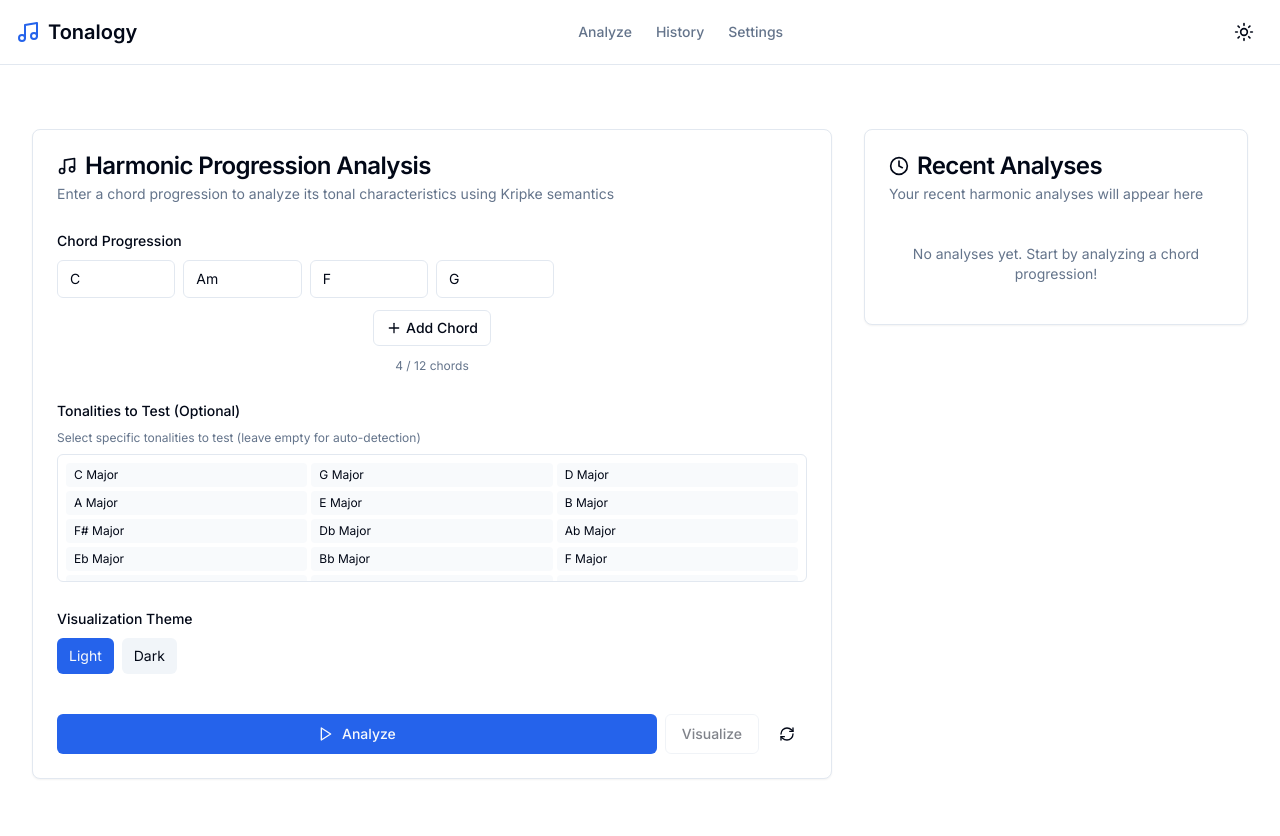
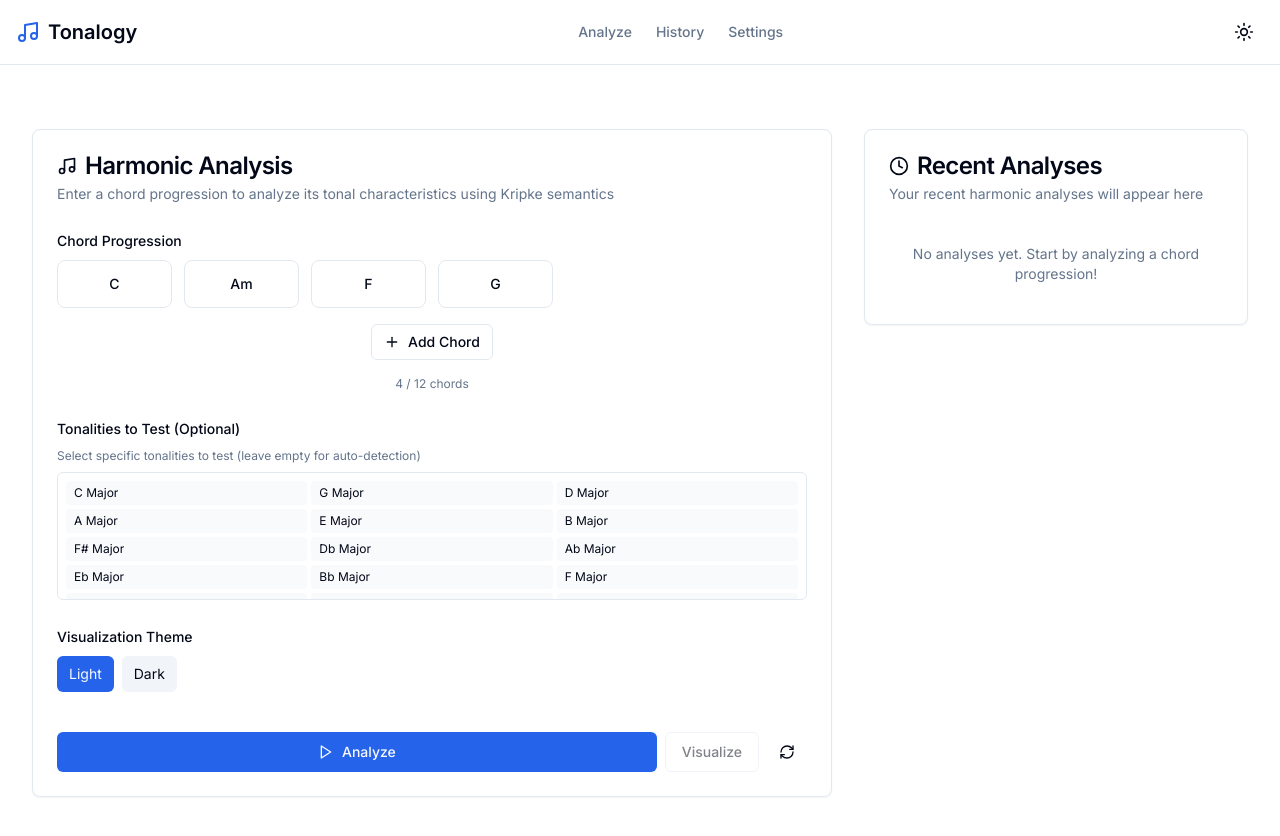
Before and after one commit to joabemorais/tonalogy-interface, a Next.js app: page / in a window 1280 px wide. Shown: the top 836 px of the page. Built offline with nearby package versions, Linux system fonts and the light colour scheme.

Commit message:
feat: integrate visual chord input in harmonic analyzer

```diff
--- a/components/harmonic-analyzer.tsx
+++ b/components/harmonic-analyzer.tsx
@@ -5,7 +5,7 @@ import { useMutation } from '@tanstack/react-query'
 import { Music, Play, Download, RefreshCw } from 'lucide-react'
 import { Card, CardContent, CardDescription, CardHeader, CardTitle } from '@/components/ui/card'
 import { Button } from '@/components/ui/button'
-import { ChordInput } from '@/components/chord-input'
+import { VisualChordInput } from '@/components/visual-chord-input'
 import { TonalitySelector } from '@/components/tonality-selector'
 import { ThemeSelector } from '@/components/theme-selector'
 import { AnalysisResults } from '@/components/analysis-results'
@@ -133,7 +133,7 @@ export function HarmonicAnalyzer() {
         <CardHeader>
           <CardTitle className="flex items-center gap-2">
             <Music className="h-5 w-5" />
-            Harmonic Progression Analysis
+            Harmonic Analysis
           </CardTitle>
           <CardDescription>
             Enter a chord progression to analyze its tonal characteristics using Kripke semantics
@@ -143,7 +143,7 @@ export function HarmonicAnalyzer() {
           {/* Chord Input */}
           <div className="space-y-2">
             <label className="text-sm font-medium">Chord Progression</label>
-            <ChordInput
+            <VisualChordInput
               chords={chords}
               onChange={setChords}
               disabled={isLoading}
```
